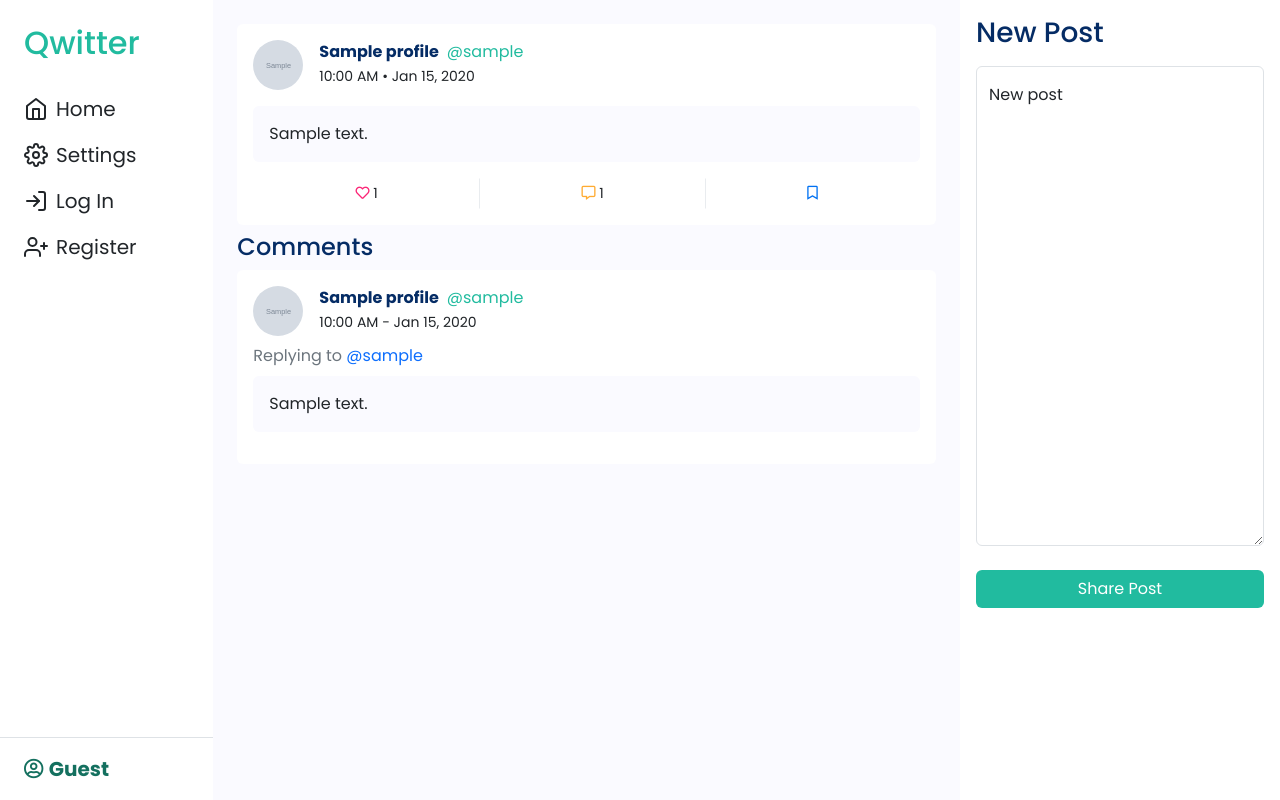
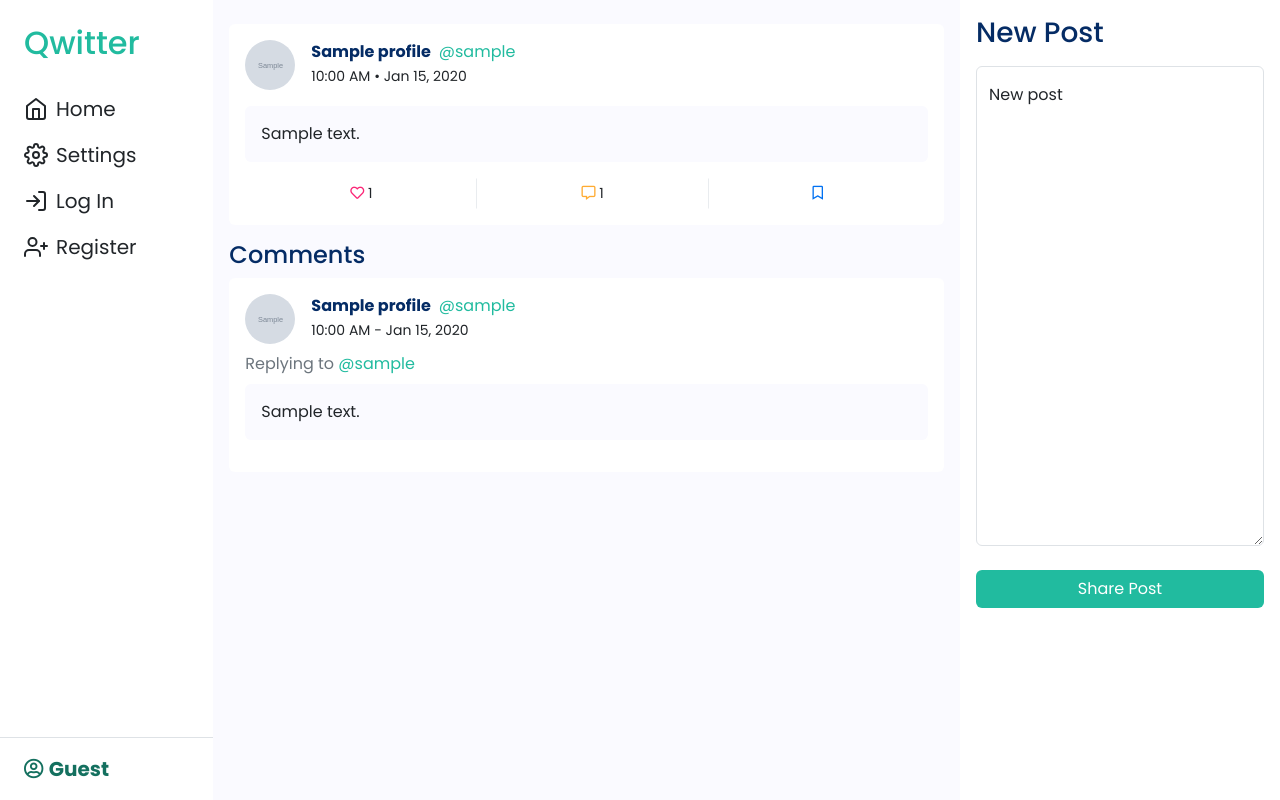
Before and after one commit to himanshuat/qwitter, a Django app: page /posts/1 in a window 1280 px wide. Run offline with Django 3.2, Linux system fonts and the light colour scheme; tables that the repository leaves empty hold one stand-in row (values such as "Sample post"); grey boxes marked "Sample" are stand-in pictures; parts of the project's set-up code (start-up, migrations or seed data) failed here and were passed over; some libraries are stand-ins or nearby versions.

Commit message:
✅ Tweak UI

```diff
--- a/network/templates/network/partials/_comments.html
+++ b/network/templates/network/partials/_comments.html
@@ -4,7 +4,7 @@
     {% for comment in comments %}
         <div class="bg-primary-clr p-3 rounded">
             {% include "network/partials/_commentheader.html" %}
-            <span class="d-inline-block my-2 text-secondary">Replying to <a href="{% url 'profile' comment.post.user %}">@{{ comment.post.user }}</a></span>
+            <span class="d-inline-block my-2 text-secondary">Replying to <a class="text-accent" href="{% url 'profile' comment.post.user %}">@{{ comment.post.user }}</a></span>
             <p class="bg-secondary-clr d-block p-3 rounded-2">{{ comment.content }}</p>
         </div>
     {% endfor %}
--- a/network/templates/network/post.html
+++ b/network/templates/network/post.html
@@ -3,7 +3,7 @@
 {% block title %}Post: {{ post.pk }}{% endblock %}
 
 {% block body %}
-<section class="container p-4">
+<section class="container px-3 py-4">
     <div class="bg-primary-clr p-3 rounded">
         {% include "network/partials/_postheader.html" %}
         <p class="post-content bg-secondary-clr mt-3 p-3 rounded-2">{{ post.content }}</p>
@@ -23,7 +23,7 @@
     </div>
 
     <div>
-        <h4 class="text-primary-emphasis my-2">Comments</h4>
+        <h4 class="text-primary-emphasis mt-3">Comments</h4>
         {% include 'network/partials/_comments.html' %}
     </div>
 </section>
```
Also changed, not shown: network/templates/network/profile.html (+5 -7 lines).
